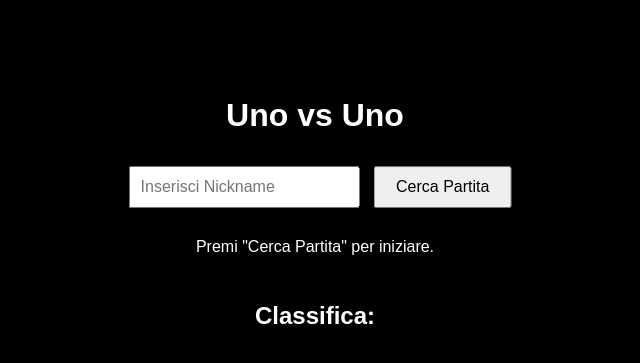
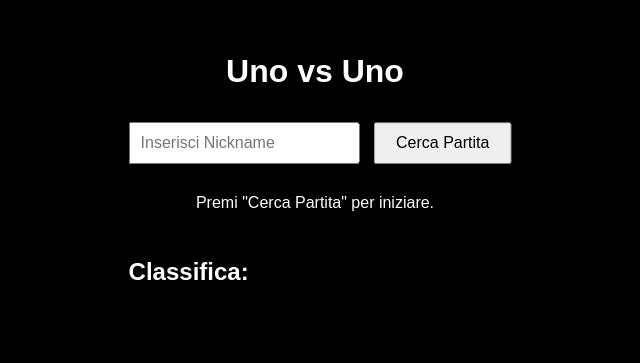
Before and after one commit to DenisDevv/unovuno, a website built with webpack: page index.html in a window 1280 px wide. Shown: the part 226-589 px from the top of the page, without its empty margins (325-965 px from the left). Built offline with nearby package versions, Linux system fonts and the light colour scheme.

Commit message:
Leaderboard

```diff
--- a/css/style.css
+++ b/css/style.css
@@ -57,10 +57,8 @@ input {
   box-sizing: border-box;
 }
 .leaderboard {
-    position: absolute;
-    top: 60;
-    left: 0;
-    width: 100%;
+    font-weight: bold;
+    text-align: justify;
     padding: 10px;
     box-sizing: border-box;
     color: white;
```
